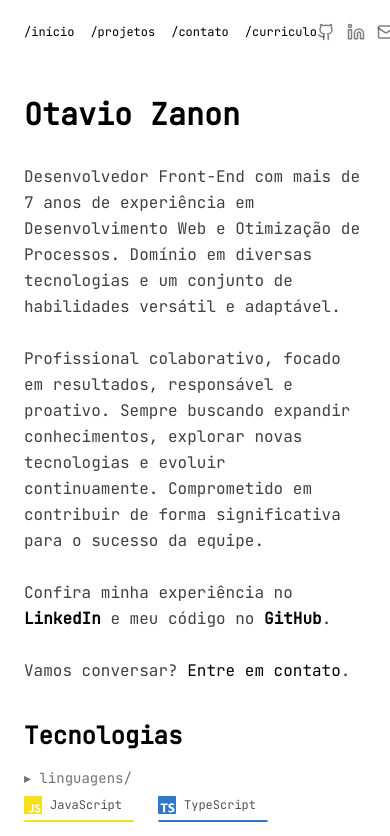
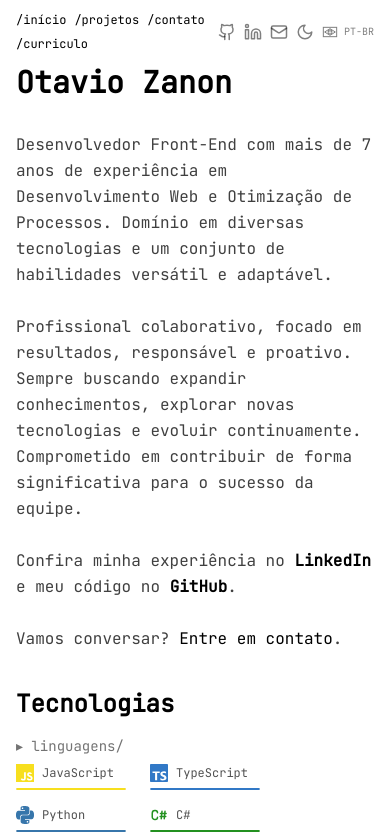
Before and after one commit to otaviozanon/OtavioZanonPortifolio, a React (Vite) app: page / in a window 390 px wide. Shown: the top 836 px of the page. Built offline with nearby package versions, Linux system fonts and the light colour scheme.

Commit message:
fix: responsive mobile layout - dvh, safe-area, breakpoints

```diff
--- a/index.html
+++ b/index.html
@@ -3,7 +3,7 @@
   <head>
     <meta charset="UTF-8" />
     <link rel="icon" type="image/svg+xml" href="/favicon.svg" />
-    <meta name="viewport" content="width=device-width, initial-scale=1.0" />
+    <meta name="viewport" content="width=device-width, initial-scale=1.0, viewport-fit=cover" />
     <title>Otavio Zanon | Desenvolvedor Front-End</title>
     <meta
       name="description"
--- a/src/App.tsx
+++ b/src/App.tsx
@@ -30,7 +30,7 @@ function App() {
     <BrowserRouter>
       <ScrollToTop />
       <div
-        className={`min-h-screen transition-colors duration-300 ${
+        className={`min-h-dvh transition-colors duration-300 ${
           isDark ? "bg-black" : "bg-white"
         }`}
       >
--- a/src/components/Header.tsx
+++ b/src/components/Header.tsx
@@ -73,10 +73,10 @@ export default function Header({ isDark, toggleTheme }: HeaderProps) {
         isDark ? "bg-black/80" : "bg-white/80"
       } backdrop-blur-sm`}
     >
-      <div className="max-w-5xl mx-auto px-6 py-4">
-        <div className="flex items-center justify-between">
+      <div className="max-w-5xl mx-auto px-4 sm:px-6 py-3 sm:py-4">
+        <div className="flex items-center justify-between gap-2">
           {/* Navigation - Left */}
-          <nav className="flex items-center gap-4">
+          <nav className="flex items-center gap-2 sm:gap-4 flex-wrap">
             {navItems.map((item, index) => (
               <motion.button
                 key={item.label}
@@ -103,7 +103,7 @@ export default function Header({ isDark, toggleTheme }: HeaderProps) {
           </nav>
 
           {/* Social Links + Theme Toggle - Right */}
-          <div className="flex items-center gap-3">
+          <div className="flex items-center gap-2 sm:gap-3 flex-shrink-0">
             {socialLinks.map((social, index) => (
               <motion.a
                 key={social.label}
--- a/src/pages/ContactPage.tsx
+++ b/src/pages/ContactPage.tsx
@@ -12,11 +12,11 @@ export default function ContactPage({ isDark }: ContactPageProps) {
       animate={{ opacity: 1, y: 0 }}
       exit={{ opacity: 0, y: -20 }}
       transition={{ duration: 0.4 }}
-      className={`min-h-screen transition-colors duration-300 ${
+      className={`min-h-dvh transition-colors duration-300 ${
         isDark ? "bg-black" : "bg-white"
       }`}
     >
-      <div className="max-w-5xl mx-auto px-6 pt-24">
+      <div className="max-w-5xl mx-auto px-4 sm:px-6 pt-16 sm:pt-24">
         <Contact isDark={isDark} />
       </div>
     </motion.main>
--- a/src/pages/Home.tsx
+++ b/src/pages/Home.tsx
@@ -13,11 +13,11 @@ export default function Home({ isDark }: HomeProps) {
       animate={{ opacity: 1, y: 0 }}
       exit={{ opacity: 0, y: -20 }}
       transition={{ duration: 0.4 }}
-      className={`min-h-screen transition-colors duration-300 ${
+      className={`min-h-dvh transition-colors duration-300 ${
         isDark ? "bg-black" : "bg-white"
       }`}
     >
-      <div className="max-w-5xl mx-auto px-6 pt-24">
+      <div className="max-w-5xl mx-auto px-4 sm:px-6 pt-16 sm:pt-24">
         <About isDark={isDark} />
         <Technologies isDark={isDark} />
       </div>
--- a/src/pages/ProjectsPage.tsx
+++ b/src/pages/ProjectsPage.tsx
@@ -12,11 +12,11 @@ export default function ProjectsPage({ isDark }: ProjectsPageProps) {
       animate={{ opacity: 1, y: 0 }}
       exit={{ opacity: 0, y: -20 }}
       transition={{ duration: 0.4 }}
-      className={`min-h-screen transition-colors duration-300 ${
+      className={`min-h-dvh transition-colors duration-300 ${
         isDark ? "bg-black" : "bg-white"
       }`}
     >
-      <div className="max-w-5xl mx-auto px-6 pt-24">
+      <div className="max-w-5xl mx-auto px-4 sm:px-6 pt-16 sm:pt-24">
         <Projects isDark={isDark} />
       </div>
     </motion.main>
--- a/src/pages/ResumePage.tsx
+++ b/src/pages/ResumePage.tsx
@@ -7,8 +7,7 @@ export default function ResumePage() {
       animate={{ opacity: 1 }}
       exit={{ opacity: 0 }}
       transition={{ duration: 0.3 }}
-      className="bg-[#0d1117]"
-      style={{ height: "calc(100vh - 4rem)", marginTop: "4rem" }}
+      className="bg-[#0d1117] min-h-dvh pt-16"
     >
       <iframe
         src="https://otaviozanonresume.vercel.app"
```
